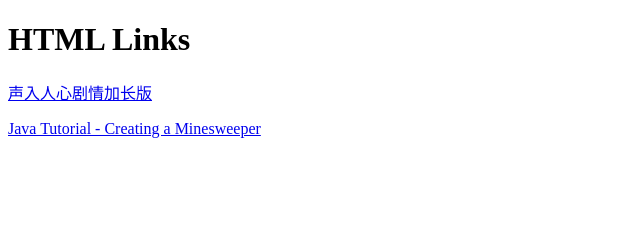
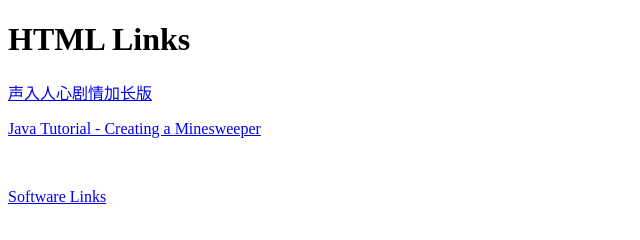
Before and after one commit to djh-surplace/common, a plain HTML site: page index.html in a window 1280 px wide. Shown: the whole page, without its empty margins (0-640 px from the left). Drawn offline with Linux system fonts and the light colour scheme.

Commit message:
Update index.html

```diff
--- a/index.html
+++ b/index.html
@@ -8,5 +8,8 @@
 <p><a href="https://www.youtube.com/watch?v=RFpJp62ZoY8&list=PLGxHvpw-PAk6QvPw0fYe8bks31GRKvymK" target="_blank">Java Tutorial - Creating a Minesweeper</a></p>
 
 
+<br>
+<p><a href="softwareLinks.html" target="_blank">Software Links</a></p>
+
 </body>
 </html>
```
